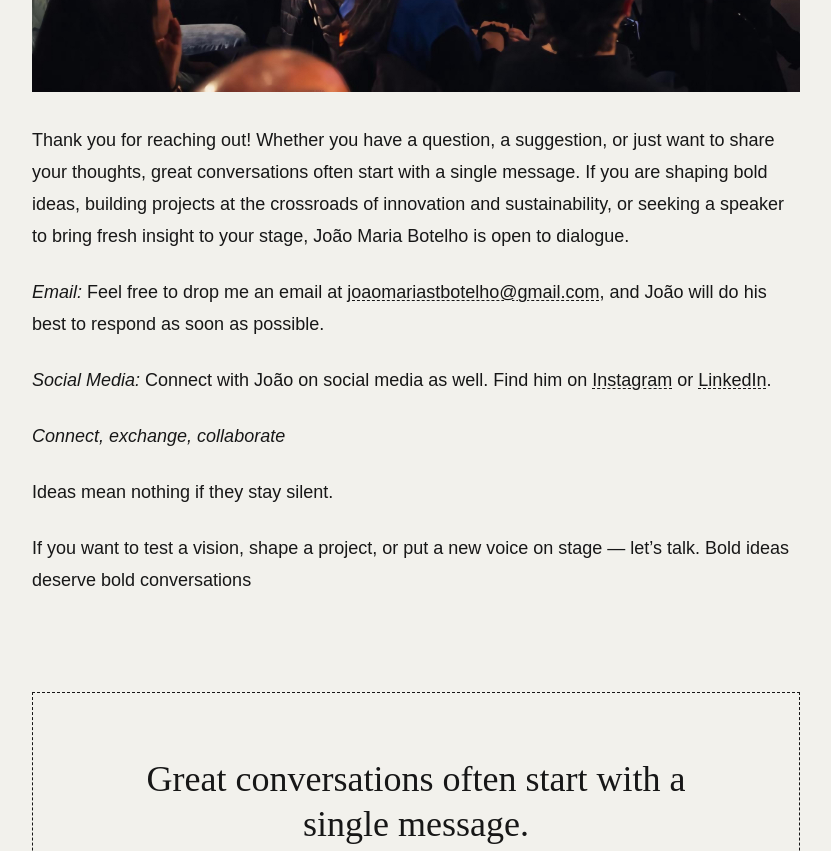
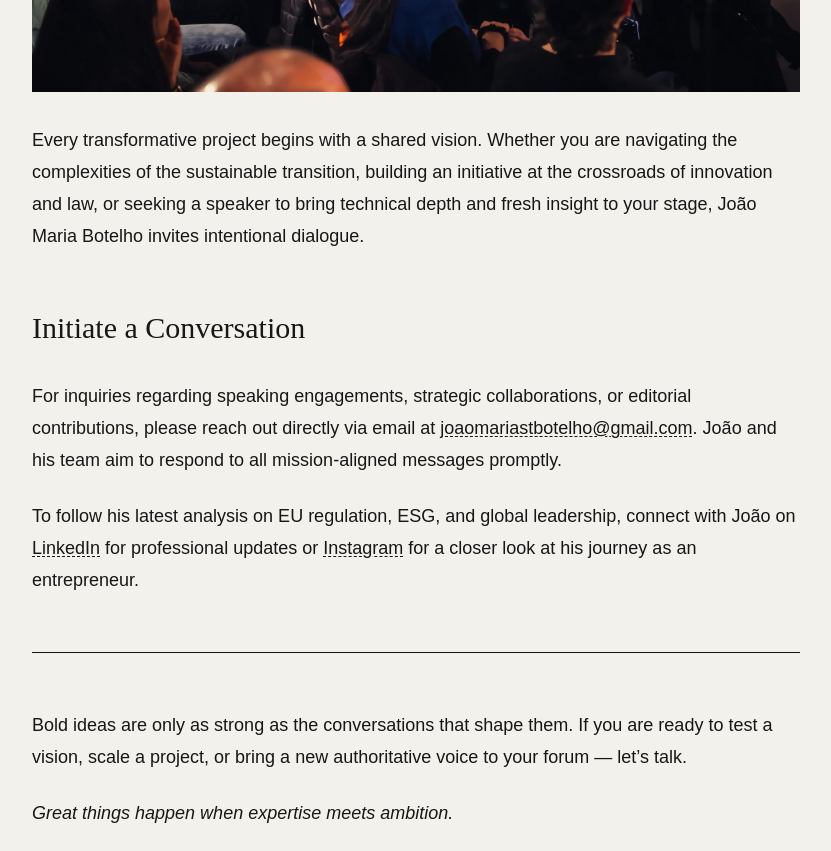
Before and after one commit to RodrigoRafaelSantos7/jmb-portfolio, an Astro site: page /contact in a window 1280 px wide. Shown: the part 700-1551 px from the top of the page, without its empty margins (224-1055 px from the left). Built offline with nearby package versions, Linux system fonts and the light colour scheme; Astro itself is replaced by a stand-in of ours; some packages are replaced by stand-ins of ours; a web font is replaced by a local one.

Commit message:
Revise contact page content: update title to "Contact", enhance messaging for clarity and engagement, and restructure sections for improved flow. Emphasize collaboration and dialogue opportunities.

```diff
--- a/src/content/pages/contact.md
+++ b/src/content/pages/contact.md
@@ -1,5 +1,5 @@
 ---
-title: Get in touch
+title: Contact
 seo:
   title: Contact
   description: Get in touch through email or social media! Let me know how I can help.
@@ -10,16 +10,16 @@ seo:
 
 ![João Maria Botelho Forbes 30 under 30](/jmb-contact.jpeg)
 
-Thank you for reaching out! Whether you have a question, a suggestion, or just want to share your thoughts, great conversations often start with a single message. If you are shaping bold ideas, building projects at the crossroads of innovation and sustainability, or seeking a speaker to bring fresh insight to your stage, João Maria Botelho is open to dialogue.
+Every transformative project begins with a shared vision. Whether you are navigating the complexities of the sustainable transition, building an initiative at the crossroads of innovation and law, or seeking a speaker to bring technical depth and fresh insight to your stage, João Maria Botelho invites intentional dialogue.
 
-_Email:_
-Feel free to drop me an email at [joaomariastbotelho@gmail.com](mailto:joaomariastbotelho@gmail.com), and João will do his best to respond as soon as possible.
+## Initiate a Conversation
 
-_Social Media:_
-Connect with João on social media as well. Find him on [Instagram](https://www.instagram.com/joaomariastbotelho) or [LinkedIn](https://www.linkedin.com/in/jo%C3%A3omariabotelho).
+For inquiries regarding speaking engagements, strategic collaborations, or editorial contributions, please reach out directly via email at [joaomariastbotelho@gmail.com](mailto:joaomariastbotelho@gmail.com). João and his team aim to respond to all mission-aligned messages promptly.
 
-_Connect, exchange, collaborate_
+To follow his latest analysis on EU regulation, ESG, and global leadership, connect with João on [LinkedIn](https://www.linkedin.com/in/jo%C3%A3omariabotelho) for professional updates or [Instagram](https://www.instagram.com/joaomariastbotelho) for a closer look at his journey as an entrepreneur.
 
-Ideas mean nothing if they stay silent.
+---
 
-If you want to test a vision, shape a project, or put a new voice on stage — let’s talk. Bold ideas deserve bold conversations
+Bold ideas are only as strong as the conversations that shape them. If you are ready to test a vision, scale a project, or bring a new authoritative voice to your forum — let's talk.
+
+_Great things happen when expertise meets ambition._
```
